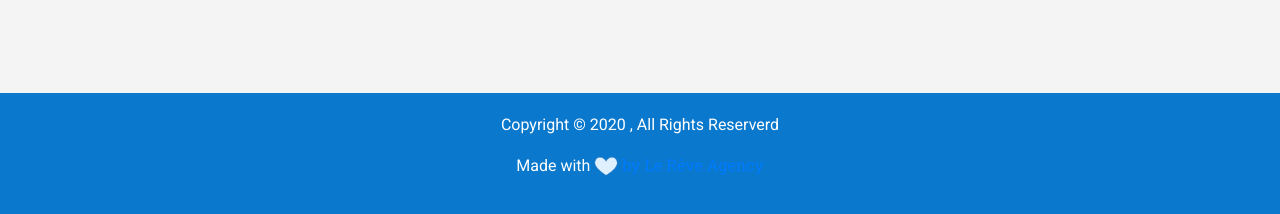
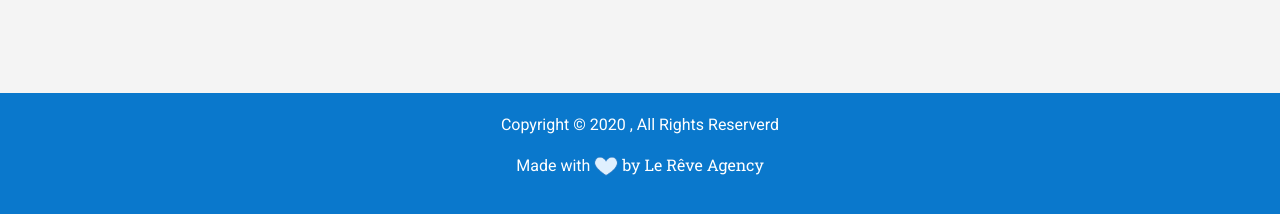
Before and after one commit to Benappiahpoku/JDA, a website: page index.html in a window 1280 px wide. Shown: the part 5390-5604 px from the top of the page. Drawn offline with nearby package versions, Linux system fonts and the light colour scheme; files that its build step writes are made by us from their sources; files whose address does not match are found by name.

Commit message:
update commit 5

```diff
--- a/index.html
+++ b/index.html
@@ -887,7 +887,8 @@
                         alt=""
                     />
 
-                    <a href="http://www.lereveagency.com" target="_blank">
+                    <a href="http://www.lereveagency.com" target="_blank"
+                        style="color:white" >
                         by Le R&ecirc;ve Agency
                     </a>
                 </p>
```
Also changed, not shown: assets/css/style.css, assets/scss/style.scss (line endings or trailing spaces), 1 other file.
